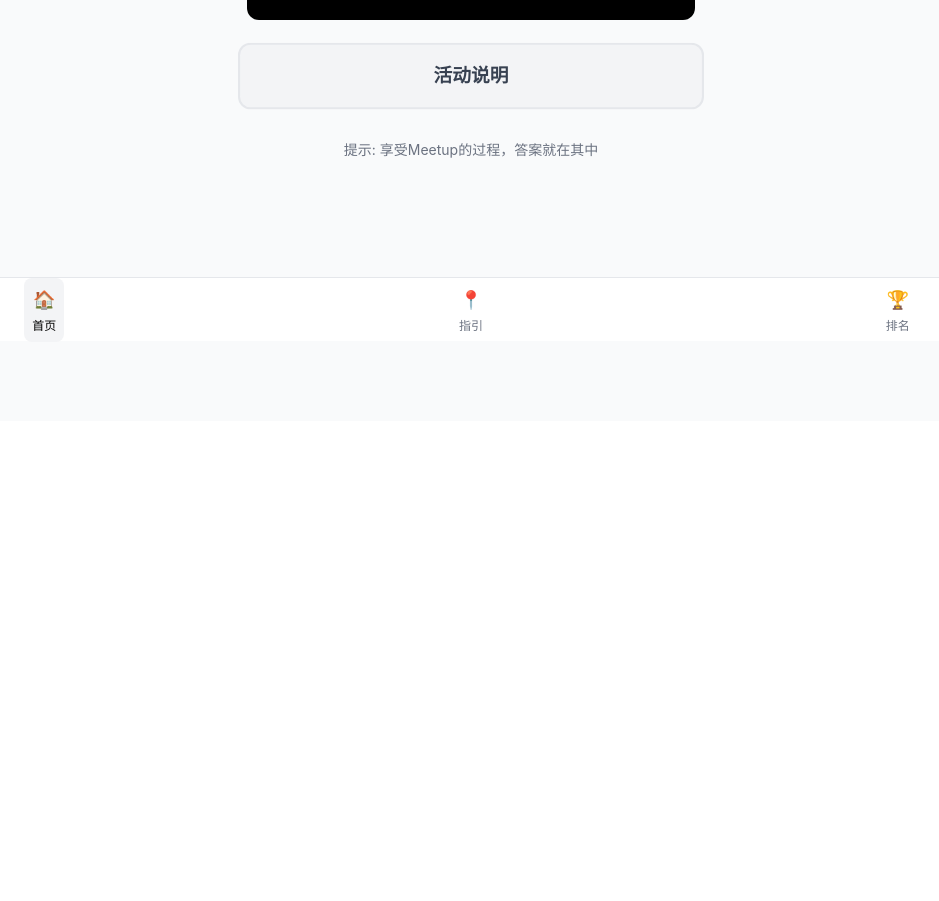
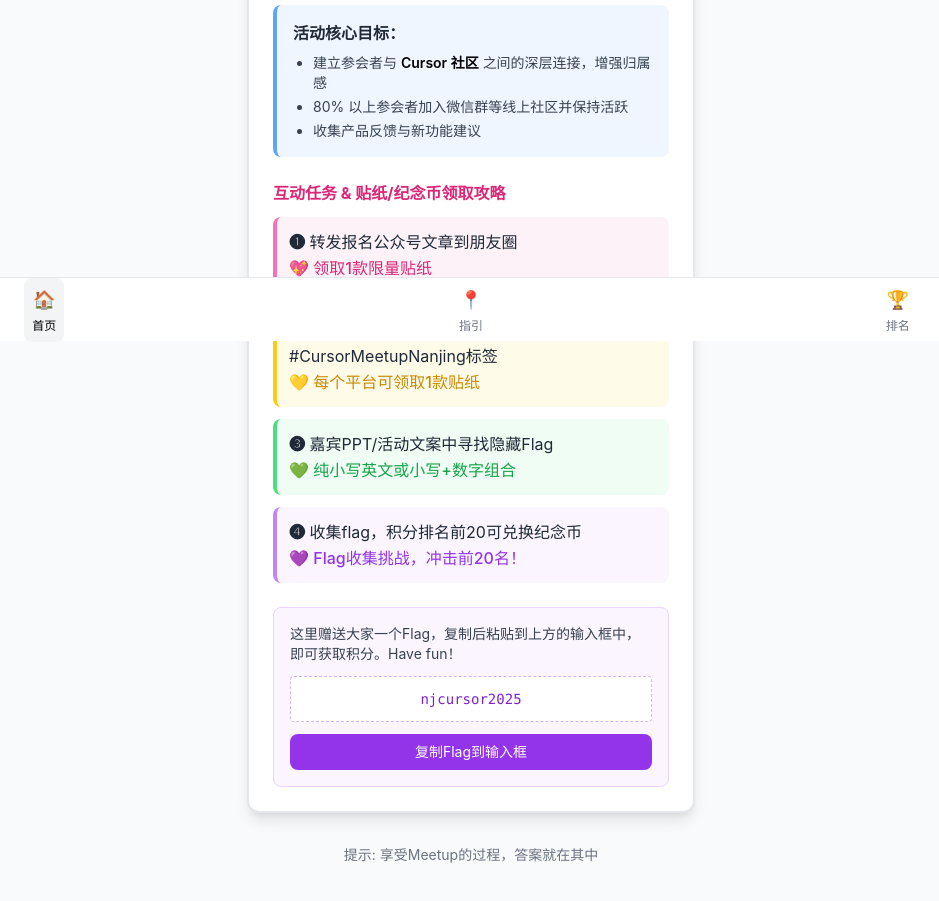
Before and after one commit to cursor-meetup/cursor-ctf, a React (Vite) app: page /home in a window 1280 px wide. Shown: the part 459-1360 px from the top of the page, without its empty margins (169-1108 px from the left). Before the commit the page ends 880 px from the top, so only its background shows below. Built offline with nearby package versions, Linux system fonts and the light colour scheme.

Commit message:
fix: 样式修复

```diff
--- a/src/pages/Home.tsx
+++ b/src/pages/Home.tsx
@@ -17,15 +17,14 @@ interface UnlockedFlag {
 const Home: React.FC = () => {
   const navigate = useNavigate();
   const { currentUser, logout } = useAuth();
-  const [input, setInput] = useState("");
+  const [input, setInput] = useState('');
   const [showDialog, setShowDialog] = useState(false);
-  const [showActivityDialog, setShowActivityDialog] = useState(false);
-  const [result, setResult] = useState("");
+  const [result, setResult] = useState('');
   const [totalPoints, setTotalPoints] = useState(0);
   const [unlockedFlags, setUnlockedFlags] = useState<UnlockedFlag[]>([]);
   const [loading, setLoading] = useState(false);
   const [sessionLoading, setSessionLoading] = useState(true);
-  const [username, setUsername] = useState<string>("");
+  const [username, setUsername] = useState<string>('');
 
   useEffect(() => {
     // 从 localStorage 获取用户名
@@ -90,8 +89,10 @@ const Home: React.FC = () => {
       }
 
       setUnlockedFlags(
-        flagsData.map(item => {
-          const flagInfo = flagConfig.flags.find(flag => flag.key === item.flag_key);
+        flagsData.map((item) => {
+          const flagInfo = flagConfig.flags.find(
+            (flag) => flag.key === item.flag_key
+          );
           return {
             flag_key: item.flag_key,
             points: item.points,
@@ -122,7 +123,7 @@ const Home: React.FC = () => {
 
     try {
       // 查找对应的 flag
-      const foundFlag = flagConfig.flags.find(flag => flag.key === input);
+      const foundFlag = flagConfig.flags.find((flag) => flag.key === input);
 
       if (foundFlag) {
         // 检查是否已经解锁
@@ -134,7 +135,7 @@ const Home: React.FC = () => {
           .single();
 
         if (existingFlag) {
-          setResult("该 Flag 已经提交过了！");
+          setResult('该 Flag 已经提交过了！');
           setShowDialog(true);
           return;
         }
@@ -147,7 +148,7 @@ const Home: React.FC = () => {
         const { error: updateError } = await supabase.rpc('unlock_flag', {
           p_username: currentUser,
           p_flag_key: foundFlag.key,
-          p_points: foundFlag.points
+          p_points: foundFlag.points,
         });
 
         if (updateError) throw updateError;
@@ -155,9 +156,11 @@ const Home: React.FC = () => {
         // 重新加载用户数据
         await loadUserData();
 
-        setResult(`恭喜！获得 ${foundFlag.points} 积分\n${foundFlag.description}`);
+        setResult(
+          `恭喜！获得 ${foundFlag.points} 积分\n${foundFlag.description}`
+        );
       } else {
-        setResult("Flag 不正确，请重试");
+        setResult('Flag 不正确，请重试');
       }
     } catch (error: any) {
       console.error('提交 flag 失败:', error);
@@ -167,11 +170,11 @@ const Home: React.FC = () => {
         navigate('/login');
         return;
       }
-      setResult("提交失败，请重试");
+      setResult('提交失败，请重试');
     } finally {
       setLoading(false);
       setShowDialog(true);
-      setInput("");
+      setInput('');
     }
   };
 
@@ -182,20 +185,6 @@ const Home: React.FC = () => {
 
   const handleLogin = () => {
     navigate('/login');
-  };
-
-  const handleCopyFlag = async () => {
-    try {
-      // 复制专属flag
-      const specialFlag = 'hzcursor2025';
-      await navigator.clipboard.writeText(specialFlag);
-      alert('Flag已复制到剪贴板！快去首页输入框试试吧！');
-    } catch (error) {
-      console.error('复制失败:', error);
-      alert('复制失败，请手动复制：hzcursor2025');
-    }
-    setShowActivityDialog(false);
-    setInput('hzcursor2025');
   };
 
   // 如果正在验证会话，显示加载状态
@@ -240,10 +229,20 @@ const Home: React.FC = () => {
         <div className="w-full max-w-md">
           {/* 标题 */}
           <div className="text-center mb-8">
-            {username && <p className="text-xl text-gray-700 mb-2">Hi，{username} 欢迎来到</p>}
-            <h1 className="text-3xl font-bold text-gray-900 mb-2">Cursor Meetup Nanjing</h1>
+            {username && (
+              <p className="text-xl text-gray-700 mb-2">
+                Hi，{username} 欢迎来到
+              </p>
+            )}
+            <h1 className="text-3xl font-bold text-gray-900 mb-2">
+              Cursor Meetup Nanjing
+            </h1>
             <p className="text-gray-600">请输入正确的口令以继续</p>
-            {totalPoints > 0 && <p className="text-lg font-semibold text-black mt-4">当前积分: {totalPoints}</p>}
+            {totalPoints > 0 && (
+              <p className="text-lg font-semibold text-black mt-4">
+                当前积分: {totalPoints}
+              </p>
+            )}
           </div>
 
           {/* 表单 */}
@@ -253,7 +252,7 @@ const Home: React.FC = () => {
                 className="w-full px-4 py-4 text-lg border-2 border-gray-200 rounded-xl focus:border-black focus:outline-none transition-colors duration-200 bg-white"
                 placeholder="请输入口令/flag"
                 value={input}
-                onChange={e => setInput(e.target.value)}
+                onChange={(e) => setInput(e.target.value)}
                 required
                 disabled={loading}
               />
@@ -262,23 +261,110 @@ const Home: React.FC = () => {
               type="submit"
               disabled={loading}
               className={`w-full py-4 bg-black text-white font-semibold rounded-xl hover:bg-gray-800 transition-colors duration-200 text-lg disabled:opacity-50 disabled:cursor-not-allowed ${
-                input === 'hzcursor2025' ? 'animate-pulse-scale' : ''
+                input === 'njcursor2025' ? 'animate-pulse-scale' : ''
               }`}
             >
               {loading ? '验证中...' : '提交验证'}
             </button>
           </form>
 
-          {/* 活动说明按钮 */}
+          {/* 活动说明内容 */}
           <div className="mt-6">
-            <button
-              onClick={() => setShowActivityDialog(true)}
-              className={`w-full py-4 bg-gray-100 text-gray-700 font-semibold rounded-xl hover:bg-gray-200 transition-colors duration-200 text-lg border-2 border-gray-200 ${
-                (unlockedFlags.length === 0 && input !== 'hzcursor2025') ? 'animate-pulse-scale' : ''
-              }`}
-            >
-              活动说明
-            </button>
+            <div className="bg-white rounded-xl shadow-lg p-6 border-2 border-gray-200">
+              <h2 className="text-xl font-bold text-gray-900 mb-4">活动说明</h2>
+              <div className="text-gray-800 leading-relaxed space-y-6">
+                {/* 主题与目标 */}
+                <div>
+                  <h3 className="text-lg font-bold text-center mb-3 text-red-600">
+                    「让开发更高效，让创造更简单」
+                  </h3>
+                  <div className="bg-blue-50 p-4 rounded-lg border-l-4 border-blue-400 mb-2">
+                    <p className="font-bold text-base mb-2">活动核心目标：</p>
+                    <ul className="list-disc pl-5 text-gray-700 space-y-1 text-sm">
+                      <li>
+                        建立参会者与{' '}
+                        <span className="font-semibold text-black">
+                          Cursor 社区
+                        </span>{' '}
+                        之间的深层连接，增强归属感
+                      </li>
+                      <li>80% 以上参会者加入微信群等线上社区并保持活跃</li>
+                      <li>收集产品反馈与新功能建议</li>
+                    </ul>
+                  </div>
+                </div>
+
+                {/* 互动任务 */}
+                <div>
+                  <h4 className="font-bold text-base mb-3 text-pink-600">
+                    互动任务 & 贴纸/纪念币领取攻略
+                  </h4>
+                  <div className="space-y-3">
+                    <div className="bg-pink-50 p-3 rounded-lg border-l-4 border-pink-400">
+                      <span className="font-bold">❶</span>{' '}
+                      转发报名公众号文章到朋友圈
+                      <br />
+                      <span className="text-pink-600 font-medium">
+                        💖 领取1款限量贴纸
+                      </span>
+                    </div>
+                    <div className="bg-yellow-50 p-3 rounded-lg border-l-4 border-yellow-400">
+                      <span className="font-bold">❷</span> 在{' '}
+                      <span className="font-semibold">即刻</span> 或{' '}
+                      <span className="font-semibold">小红书</span>{' '}
+                      分享参会瞬间，并且附带#CursorMeetupNanjing标签
+                      <br />
+                      <span className="text-yellow-600 font-medium">
+                        💛 每个平台可领取1款贴纸
+                      </span>
+                    </div>
+                    <div className="bg-green-50 p-3 rounded-lg border-l-4 border-green-400">
+                      <span className="font-bold">❸</span>{' '}
+                      嘉宾PPT/活动文案中寻找隐藏Flag
+                      <br />
+                      <span className="text-green-600 font-medium">
+                        💚 纯小写英文或小写+数字组合
+                      </span>
+                    </div>
+                    <div className="bg-purple-50 p-3 rounded-lg border-l-4 border-purple-400">
+                      <span className="font-bold">❹</span>{' '}
+                      收集flag，积分排名前20可兑换纪念币
+                      <br />
+                      <span className="text-purple-600 font-medium">
+                        💜 Flag收集挑战，冲击前20名！
+                      </span>
+                    </div>
+                  </div>
+                </div>
+
+                {/* 赠送flag */}
+                <div className="bg-purple-50 p-4 rounded-lg border border-purple-200">
+                  <p className="text-sm text-gray-700 mb-3">
+                    这里赠送大家一个Flag，复制后粘贴到上方的输入框中，即可获取积分。Have
+                    fun！
+                  </p>
+                  <div className="bg-white p-3 rounded border border-dashed border-purple-300 text-center font-mono text-sm text-purple-700 mb-3">
+                    njcursor2025
+                  </div>
+                  <button
+                    onClick={() => {
+                      navigator.clipboard
+                        .writeText('njcursor2025')
+                        .then(() => {
+                          setInput('njcursor2025');
+                          alert('Flag已复制并填入输入框！');
+                        })
+                        .catch(() => {
+                          alert('复制失败，请手动复制：njcursor2025');
+                        });
+                    }}
+                    className="w-full py-2 bg-purple-600 text-white rounded-lg hover:bg-purple-700 transition-colors duration-200 text-sm"
+                  >
+                    复制Flag到输入框
+                  </button>
+                </div>
+              </div>
+            </div>
           </div>
 
           {/* 提示信息 */}
@@ -291,13 +377,22 @@ const Home: React.FC = () => {
           {/* 已解锁的 Flags */}
           {unlockedFlags.length > 0 && (
             <div className="mb-8">
-              <h2 className="text-lg font-semibold mb-2">已解锁的 Flags ({unlockedFlags.length})</h2>
+              <h2 className="text-lg font-semibold mb-2">
+                已解锁的 Flags ({unlockedFlags.length})
+              </h2>
               <div className="space-y-3">
                 {unlockedFlags.map((flag, index) => (
-                  <div key={flag.flag_key} className="bg-white p-4 rounded-lg shadow-sm border">
+                  <div
+                    key={flag.flag_key}
+                    className="bg-white p-4 rounded-lg shadow-sm border"
+                  >
                     <div className="flex justify-between items-start mb-2">
-                      <span className="font-medium text-gray-900">Flag #{index + 1}</span>
-                      <span className="text-green-600 font-semibold">+{flag.points} 分</span>
+                      <span className="font-medium text-gray-900">
+                        Flag #{index + 1}
+                      </span>
+                      <span className="text-green-600 font-semibold">
+                        +{flag.points} 分
+                      </span>
                     </div>
                     <div className="text-sm text-gray-700 mb-2">
                       {flag.description}
@@ -314,123 +409,13 @@ const Home: React.FC = () => {
 
         <InputDialog
           open={showDialog}
-          result={{ success: !result.includes("不正确") && !result.includes("已经提交"), message: result }}
+          result={{
+            success: !result.includes('不正确') && !result.includes('已经提交'),
+            message: result,
+          }}
           onClose={() => setShowDialog(false)}
           onSubmit={() => {}} // 这里不需要处理提交，因为主要的提交逻辑在表单中
         />
-
-        {/* 活动说明弹窗 */}
-        {showActivityDialog && (
-          <div className="fixed inset-0 bg-black bg-opacity-50 flex items-center justify-center p-4 z-50">
-            <div className="bg-white rounded-lg max-w-4xl w-full max-h-[90vh] overflow-y-auto">
-              <div className="p-6">
-                <div className="flex justify-between items-center mb-4">
-                  <h2 className="text-2xl font-bold text-gray-900">活动说明</h2>
-                  <button
-                    onClick={() => setShowActivityDialog(false)}
-                    className="text-gray-400 hover:text-gray-600 text-2xl"
-                  >
-                    ×
-                  </button>
-                </div>
-                {/* 活动说明内容区域 */}
-                <div className="min-h-[400px] max-h-[60vh] overflow-y-auto bg-gray-50 p-6 rounded-lg mb-6">
-                  <div className="text-gray-800 leading-relaxed space-y-8">
-                    {/* 主题与目标 */}
-                    <div>
-                      <h3 className="text-xl font-bold text-center mb-4 text-red-600">「让开发更高效，让创造更简单」</h3>
-                      <div className="bg-white p-4 rounded-lg border-l-4 border-blue-400 mb-2">
-                        <p className="font-bold text-lg mb-2">活动核心目标：</p>
-                        <ul className="list-disc pl-6 text-gray-700 space-y-1">
-                          <li>建立参会者与 <span className="font-semibold text-black">Cursor 社区</span> 之间的深层连接，增强归属感</li>
-                          <li>80% 以上参会者加入微信群等线上社区并保持活跃</li>
-                          <li>收集产品反馈与新功能建议</li>
-                        </ul>
-                      </div>
-                    </div>
-                    {/* 活动议程 */}
-                    <div>
-                      <h4 className="font-bold text-lg mb-2 text-purple-700">活动议程（8月9日 14:00-18:00）</h4>
-                      <div className="bg-purple-50 p-3 rounded-lg text-sm text-gray-700">
-                        <ul className="list-disc pl-6 space-y-1">
-                          <li>开场 & 社区介绍</li>
-                          <li>嘉宾主题分享：<span className="font-semibold">大模型开发者生态、MCP工具、AI项目实战、认知心理学AI成长系统</span> 等</li>
-                          <li>官方神秘环节</li>
-                          <li>互动交流 & Q&A</li>
-                          <li>积分排名与福利兑换</li>
-                        </ul>
-                      </div>
-                    </div>
-                    {/* 互动与连接策略 */}
-                    <div>
-                      <h4 className="font-bold text-lg mb-2 text-pink-600">互动任务 & 贴纸/纪念币领取攻略</h4>
-                      <div className="space-y-4">
-                        <div className="bg-white p-4 rounded-lg border-l-4 border-pink-400">
-                          <span className="font-bold">❶</span> 转发报名公众号文章到朋友圈<br/>
-                          <span className="text-pink-600 font-medium">💖 领取1款限量贴纸</span>
-                        </div>
-                        <div className="bg-white p-4 rounded-lg border-l-4 border-yellow-400">
-                          <span className="font-bold">❷</span> 在 <span className="font-semibold">即刻</span> 或 <span className="font-semibold">小红书</span> 分享参会瞬间<br/>
-                          <span className="text-yellow-600 font-medium">💛 每个平台可领取1款贴纸</span>
-                        </div>
-                        <div className="bg-white p-4 rounded-lg border-l-4 border-green-400">
-                          <span className="font-bold">❸</span> 嘉宾Q&A环节积极互动<br/>
-                          <span className="text-green-600 font-medium">💚 领取1款限量贴纸</span>
-                        </div>
-                        <div className="bg-white p-4 rounded-lg border-l-4 border-purple-400">
-                          <span className="font-bold">❹</span> 收集flag，积分排名前20可兑换纪念币<br/>
-                          <span className="text-purple-600 font-medium">💜 Flag收集挑战，冲击前20名！</span>
-                        </div>
-                        <div className="bg-blue-50 p-3 rounded-lg text-blue-800 text-sm">
-                          <span className="font-semibold">Flag活动细则：</span>
-                          <ul className="list-disc pl-6 space-y-1">
-                            <li>注册账号参与，账号仅用于活动统计</li>
-                            <li>分享后在群里备注账号名自动获取30积分</li>
-                            <li>嘉宾PPT/活动文案中可能藏有flag，纯小写英文或小写+数字</li>
-                          </ul>
-                        </div>
-                      </div>
-                    </div>
-                    {/* 现场福利 */}
-                    <div>
-                      <h4 className="font-bold text-lg mb-2 text-green-700">现场福利</h4>
-                      <div className="bg-green-50 p-4 rounded-lg text-gray-800">
-                        <ul className="list-disc pl-6 space-y-1">
-                          <li>Cursor 官方限量 T 恤</li>
-                          <li>Cursor 冰淇淋 & 茶歇甜点</li>
-                          <li>Cursor Coin、Cursor Card、超好看贴纸套装</li>
-                          <li>讲师原版 PPT</li>
-                        </ul>
-                      </div>
-                    </div>
-                    {/* 赠送flag */}
-                    <div className="bg-purple-50 p-3 rounded-lg mb-3">
-                      <p className="text-sm text-gray-700 mb-2">这里赠送大家一个Flag，复制后粘贴到首页的输入框中，即可获取积分。Have fun！</p>
-                      <div className="bg-white p-2 rounded border border-dashed border-purple-300 text-center font-mono text-sm text-purple-700">
-                        hzcursor2025
-                      </div>
-                    </div>
-                  </div>
-                </div>
-                {/* 底部按钮 */}
-                <div className="flex justify-end gap-3">
-                  <button
-                    onClick={() => setShowActivityDialog(false)}
-                    className="px-6 py-2 border border-gray-300 text-gray-700 rounded-lg hover:bg-gray-50 transition-colors duration-200"
-                  >
-                    关闭弹窗
-                  </button>
-                  <button
-                    onClick={handleCopyFlag}
-                    className="px-6 py-2 bg-black text-white rounded-lg hover:bg-gray-800 transition-colors duration-200"
-                  >
-                    复制flag
-                  </button>
-                </div>
-              </div>
-            </div>
-          </div>
-        )}
       </div>
     </div>
   );
```
